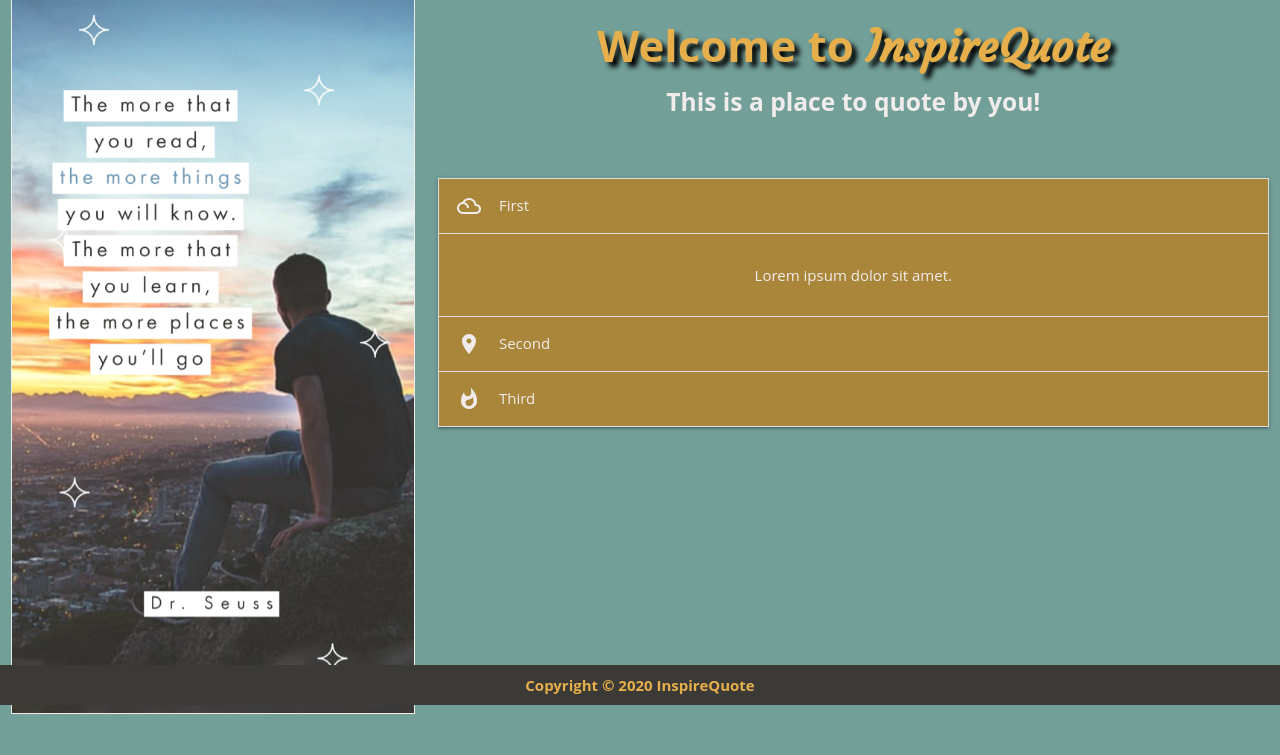
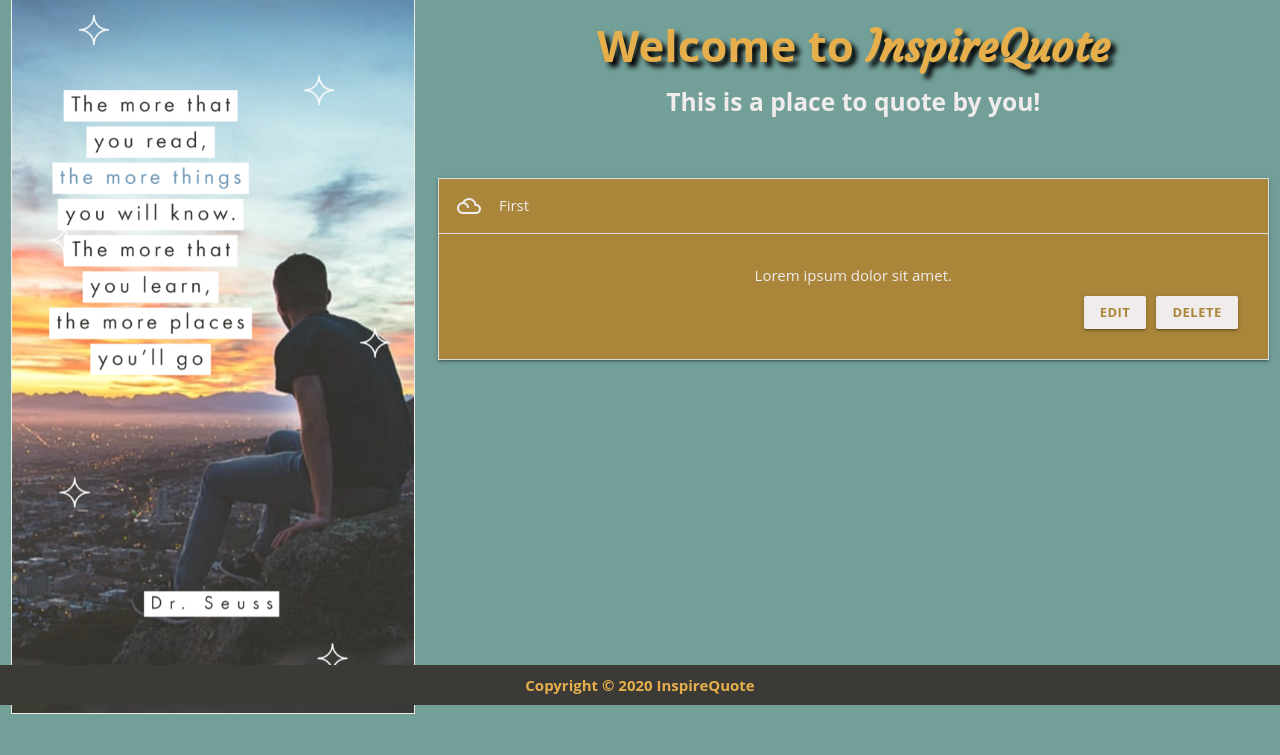
Before and after one commit to kongteckmee/inspire-quote, a Flask app: page / in a window 1280 px wide, after a click that opens the changed part. Shown: the part 95-850 px from the top of the page. Run offline with Flask 2, Linux system fonts and the light colour scheme.

Commit message:
Button added to collapsible & style applied

```diff
--- a/static/css/style.css
+++ b/static/css/style.css
@@ -50,13 +50,6 @@ nav li a,
   margin: 30px 0 50px 0;
 }
 
-.collapsible-header,
-.collapsible-body,
-.collapsible .material-icons {
-  background-color: #aa863a;
-  color: #f0eceb;
-}
-
 h3 {
   text-shadow: 5px 5px 5px black;
   text-align: center;
@@ -74,6 +67,28 @@ h5 {
   color: #f0eceb;
 }
 
+.collapsible-header,
+.collapsible-body,
+.collapsible .material-icons {
+  background-color: #aa863a;
+  color: #f0eceb;
+}
+
+.collapsible-body {
+    overflow: hidden;
+}
+
+.collapse-button a {
+    margin: 10px 0 0 10px;
+    background-color: #f0eceb;
+    color: #aa863a;
+    font-weight: bold;
+}
+
+.collapse-button a:hover {
+    background-color: #e0e0e0;
+}
+
 .footer-copyright {
   position: fixed;
   bottom: 0;
--- a/static/js/scripts.js
+++ b/static/js/scripts.js
@@ -8,5 +8,5 @@ $(document).ready(function () {
   });
   window.setInterval(function () {
     $(".carousel").carousel("next");
-  }, 5000);
+  }, 5500);
 });
--- a/templates/index.html
+++ b/templates/index.html
@@ -2,20 +2,15 @@
 <div class="row">
 	<div class="col s4">
 		<div class="carousel carousel-slider center">
-      <a class="carousel-item" href="#"
-        ><img src="{{ url_for('static', filename='img/c1.png') }}"
+			<a class="carousel-item" href="#"><img src="{{ url_for('static', filename='img/c1.png') }}"
       /></a>
-      <a class="carousel-item" href="#"
-        ><img src="{{ url_for('static', filename='img/c2.png') }}"
+				<a class="carousel-item" href="#"><img src="{{ url_for('static', filename='img/c2.png') }}"
       /></a>
-      <a class="carousel-item" href="#"
-        ><img src="{{ url_for('static', filename='img/c3.png') }}"
+					<a class="carousel-item" href="#"><img src="{{ url_for('static', filename='img/c3.png') }}"
       /></a>
-      <a class="carousel-item" href="#"
-        ><img src="{{ url_for('static', filename='img/c4.png') }}"
+						<a class="carousel-item" href="#"><img src="{{ url_for('static', filename='img/c4.png') }}"
       /></a>
-      <a class="carousel-item" href="#"
-        ><img src="{{ url_for('static', filename='img/c5.png') }}"
+							<a class="carousel-item" href="#"><img src="{{ url_for('static', filename='img/c5.png') }}"
       /></a>
 		</div>
 	</div>
@@ -31,22 +26,10 @@
 				</div>
 				<div class="collapsible-body">
 					<span>Lorem ipsum dolor sit amet.</span>
+                    <div class="collapse-button">
+                        <a href="#" class="waves-effect waves-light btn btn-small right">Delete</a>
+                        <a href="#" class="waves-effect waves-light btn btn-small right">Edit</a>
                     </div>
-      </li>
-      <li>
-        <div class="collapsible-header">
-          <i class="material-icons">place</i>Second
-        </div>
-        <div class="collapsible-body">
-          <span>Lorem ipsum dolor sit amet.</span>
-        </div>
-      </li>
-      <li>
-        <div class="collapsible-header">
-          <i class="material-icons">whatshot</i>Third
-        </div>
-        <div class="collapsible-body">
-          <span>Lorem ipsum dolor sit amet.</span>
 				</div>
 			</li>
 		</ul>
```
Lines whose indentation alone changed are shown as unchanged.
